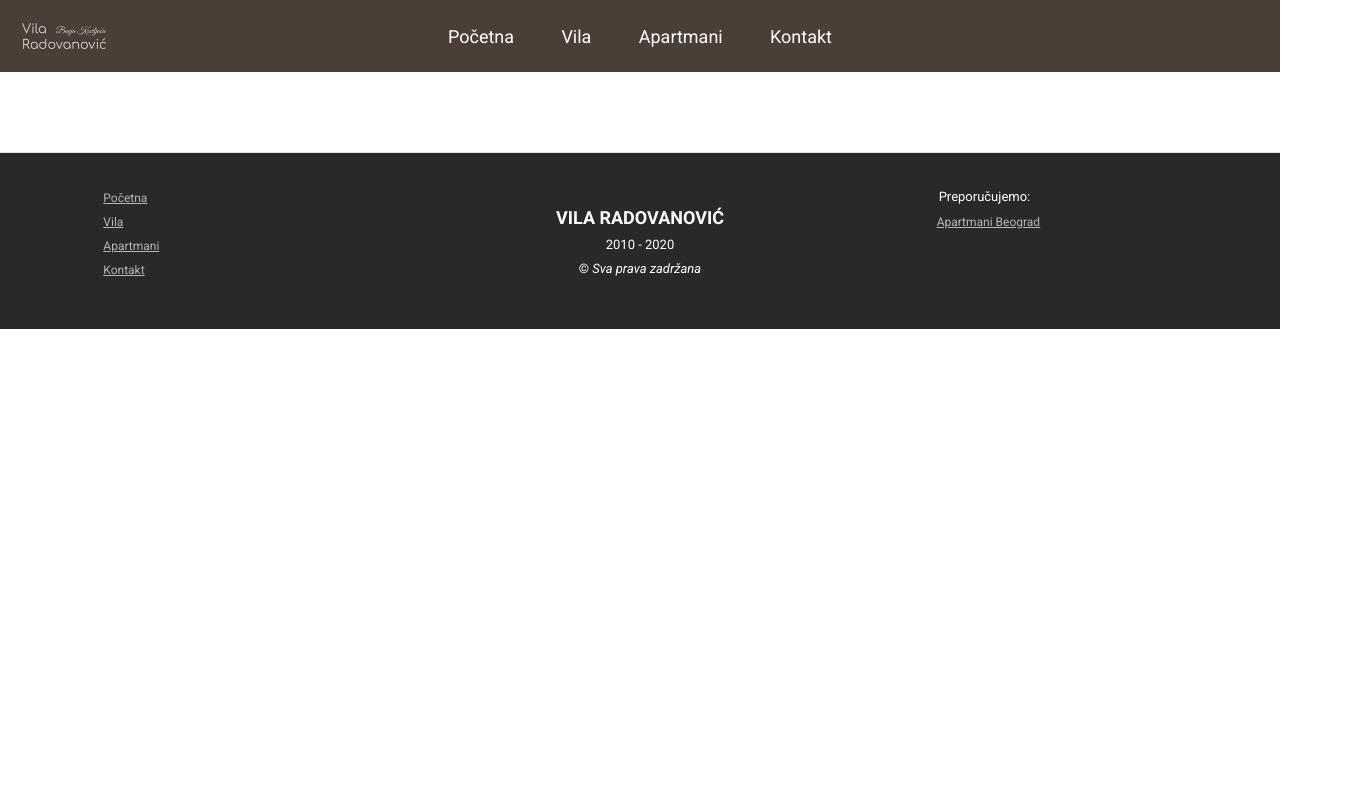
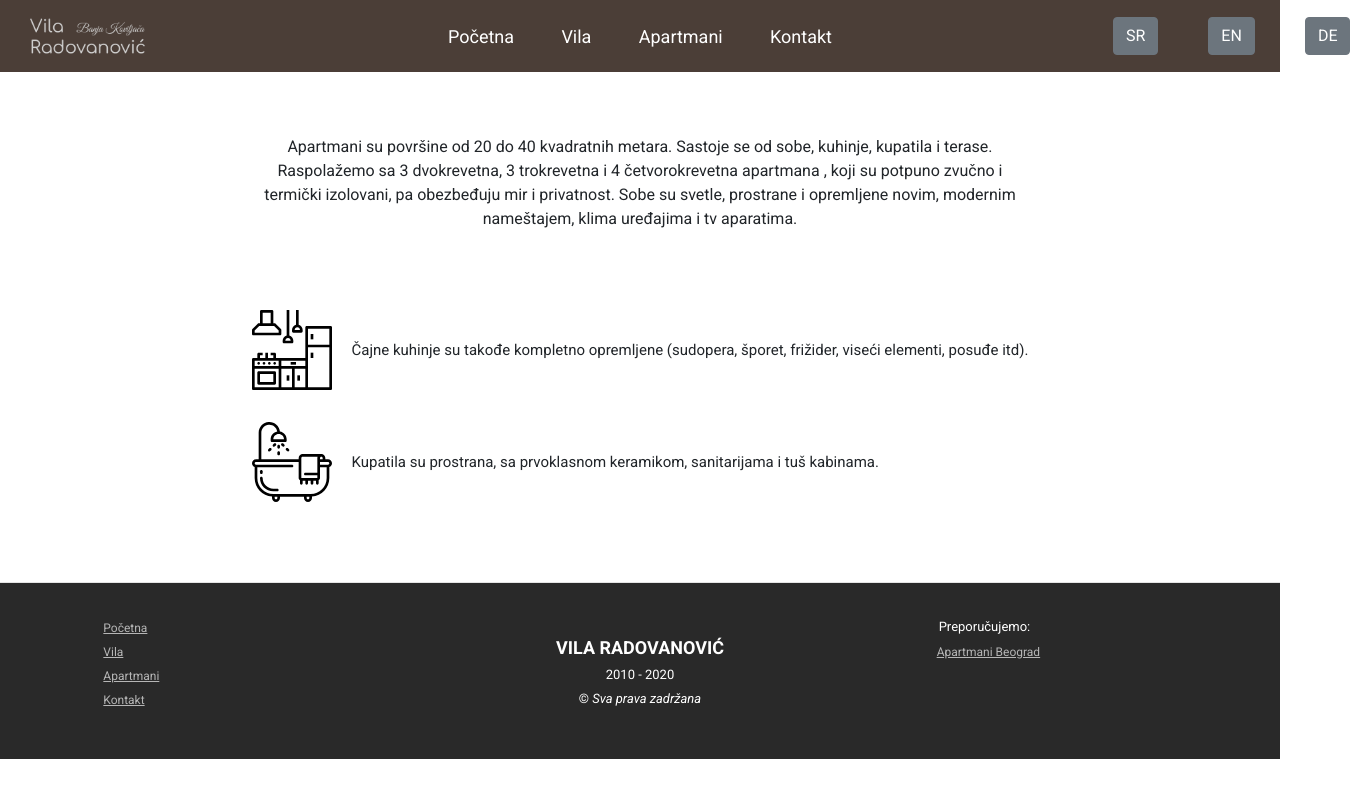
Before and after one commit to arsen-a/vilaradovanovic, a Vue app: page /apartments in a window 1280 px wide. Shown: the whole page, 1350 px wide, since content can reach past the window. Built offline with nearby package versions, Linux system fonts and the light colour scheme; a web font is replaced by a local one.

Commit message:
#VRAE-7 apartments page init

```diff
--- /dev/null
+++ b/src/components/apartments/ApartmentsDescription.vue
@@ -0,0 +1,34 @@
+<template>
+  <div>
+    <div class="ds-first">
+      <p>{{ $t('apartments.description.first')}}</p>
+    </div>
+    <div class="ds-second-third">
+      <div class="ds d-flex flex-row">
+        <img class="icon" src="../../../public/images/apartments/kitchen-icon.svg" />
+        <p>{{ $t('apartments.description.second')}}</p>
+      </div>
+    </div>
+    <div class="ds-second-third">
+      <div class="ds d-flex flex-row">
+        <img class="icon" src="../../../public/images/apartments/bathroom-icon.svg" />
+        <p>{{ $t('apartments.description.third')}}</p>
+      </div>
+    </div>
+  </div>
+</template>
+
+<style scoped>
+@import url("../style/Description.css");
+.ds {
+  display: flex;
+  flex-direction: row;
+  justify-content: flex-start;
+}
+
+.ds p {
+  font-size: 15px;
+  padding: 0;
+  margin: 0 0 0 20px;
+}
+</style>
--- a/src/components/home/OwnerMsg.vue
+++ b/src/components/home/OwnerMsg.vue
@@ -10,7 +10,7 @@
       <span class="signature">{{ $t("home.signature.p3") }}</span>
     </p>
     <div class="d-flex justify-content-center">
-      <button class="btn go-villa-btn" type="button" @click="goVilla">Pogledaj Vilu</button>
+      <button class="btn go-villa-btn" type="button" @click="goVilla">{{ $t('home.goVillaBtn') }}</button>
     </div>
   </div>
 </template>
--- a/src/components/layout/Header.vue
+++ b/src/components/layout/Header.vue
@@ -14,12 +14,19 @@
           <router-link class="navlink" :to="{ name: 'villa' }">{{ $t("villa.title") }}</router-link>
         </li>
         <li>
-          <router-link class="navlink" to="#">{{ $t("apartments.title") }}</router-link>
+          <router-link class="navlink" :to="{ name: 'apartments' }">{{ $t("apartments.title") }}</router-link>
         </li>
         <li>
           <router-link class="navlink" to="#">{{ $t("contact.title") }}</router-link>
         </li>
       </ul>
+    </div>
+    <div class="navbar">
+      <div class="locale">
+        <button class="btn btn-secondary" type="button">SR</button>
+        <button class="btn btn-secondary" type="button">EN</button>
+        <button class="btn btn-secondary" type="button">DE</button>
+      </div>
     </div>
   </div>
 </template>
@@ -59,10 +66,11 @@
 
 .navbar {
   display: flex;
-  justify-content: center;
+  justify-content: flex-start;
   align-items: center;
   margin: 0;
   padding: 0;
+  width: 15vw;
 }
 
 .navbar-links {
@@ -71,11 +79,21 @@
   align-items: center;
   margin: 0 0 0 0;
   padding: 0;
-  width: 80vw;
+  width: 70vw;
 }
 
 .logo {
-  max-width: 10vw;
+  max-height: 70px;
+}
+
+.locale {
+  width: inherit;
+  display: flex;
+  justify-content: space-between;
+}
+
+.locale button {
+  margin: 0 25px 0 25px;
 }
 
 ul {
--- a/src/components/layout/footer/Links.vue
+++ b/src/components/layout/footer/Links.vue
@@ -7,7 +7,7 @@
       <router-link class="navlink" :to="{ name: 'villa' }">{{ $t("villa.title") }}</router-link>
     </li>
     <li>
-      <router-link class="navlink" to="#">{{ $t("apartments.title") }}</router-link>
+      <router-link class="navlink" :to="{ name: 'apartments' }">{{ $t("apartments.title") }}</router-link>
     </li>
     <li>
       <router-link class="navlink" to="#">{{ $t("contact.title") }}</router-link>
--- /dev/null
+++ b/src/components/style/Description.css
@@ -0,0 +1,37 @@
+.ds-first {
+  display: flex;
+  justify-content: center;
+  align-items: center;
+  margin: 3rem 0;
+}
+
+.ds-first p {
+  text-align: center;
+  padding: 15px 5px;
+  width: 70%;
+}
+
+.ds-second-third {
+  display: flex;
+  justify-content: center;
+  margin-bottom: 2rem;
+}
+
+.ds {
+  display: flex;
+  flex-direction: row;
+  justify-content: center;
+  align-items: center;
+  width: 70%;
+}
+
+.ds p {
+  margin-left: 20px;
+  text-align: justify;
+  font-size: 14px;
+}
+
+.icon {
+  width: 80px;
+  height: auto;
+}
--- a/src/components/villa/Description.vue
+++ b/src/components/villa/VillaDescription.vue
@@ -22,41 +22,5 @@
 </template>
 
 <style scoped>
-.ds-first {
-  display: flex;
-  justify-content: center;
-  align-items: center;
-  margin: 3rem 0;
-}
-
-.ds-first p {
-  text-align: center;
-  padding: 15px 5px;
-  width: 70%;
-}
-
-.ds-second-third {
-  display: flex;
-  justify-content: center;
-  margin-bottom: 2rem;
-}
-
-.ds {
-  display: flex;
-  flex-direction: row;
-  justify-content: center;
-  align-items: center;
-  width: 70%;
-}
-
-.ds p {
-  margin-left: 20px;
-  text-align: justify;
-  font-size: 14px;
-}
-
-.icon {
-  width: 80px;
-  height: auto;
-}
+@import url('../style/Description.css');
 </style>
--- a/src/i18n/locale/sr.json
+++ b/src/i18n/locale/sr.json
@@ -11,7 +11,8 @@
     "banjaDesc": {
       "title": "Banja Koviljača",
       "desc": "Kroz mozaik srednje visokih planina (Gučevo, Boranja, Sokolske planine, Cer), ka prostranim ravnicama Mačvi i Semberiji, teče bistra i krivudava Drina. Nedaleko od reke, u podnožju šumovitog Gučeva, uz magistralni put Zvornik-Loznica, nalazi se Banja Koviljača, banja pod legendarnim Koviljkinim Gradom, čiji se tragovi i danas zapažaju."
-    }
+    },
+    "goVillaBtn": "Pogledaj Vilu"
   },
   "villa": {
     "title": "Vila",
@@ -23,7 +24,12 @@
     }
   },
   "apartments": {
-    "title": "Apartmani"
+    "title": "Apartmani",
+    "description": {
+      "first": "Apartmani su površine od 20 do 40 kvadratnih metara. Sastoje se od sobe, kuhinje, kupatila i terase. Raspolažemo sa 3 dvokrevetna, 3 trokrevetna i 4 četvorokrevetna apartmana , koji su potpuno zvučno i termički izolovani, pa obezbeđuju mir i privatnost. Sobe su svetle, prostrane i opremljene novim, modernim nameštajem, klima uređajima i tv aparatima.",
+      "second": "Čajne kuhinje su takođe kompletno opremljene (sudopera, šporet, frižider, viseći elementi, posuđe itd).",
+      "third": "Kupatila su prostrana, sa prvoklasnom keramikom, sanitarijama i tuš kabinama."
+    }
   },
   "contact": {
     "title": "Kontakt"
--- a/src/router/index.js
+++ b/src/router/index.js
@@ -3,6 +3,7 @@ import Router from "vue-router";
 
 import Home from "../views/Home.vue";
 import Villa from "../views/Villa.vue";
+import Apartments from "../views/Apartments";
 
 Vue.use(Router);
 
@@ -17,6 +18,11 @@ const routes = [
     component: Villa,
     name: "villa",
   },
+  {
+    path: "/apartments",
+    component: Apartments,
+    name: "apartments",
+  },
 ];
 
 const router = new Router({
--- /dev/null
+++ b/src/views/Apartments.vue
@@ -0,0 +1,16 @@
+<template>
+  <div>
+    <ApartmentsDescription />
+  </div>
+</template>
+
+<script>
+import ApartmentsDescription from "../components/apartments/ApartmentsDescription";
+
+export default {
+  name: "Apartments",
+  components: {
+    ApartmentsDescription
+  }
+};
+</script>
--- a/src/views/Villa.vue
+++ b/src/views/Villa.vue
@@ -1,21 +1,21 @@
 <template>
   <div>
-    <Description />
+    <VillaDescription />
     <hr />
-    <PhotoSlider />
+    <VillaPhotoSlider />
     <hr />
   </div>
 </template>
 
 <script>
-import PhotoSlider from "../components/villa/PhotoSlider";
-import Description from "../components/villa/Description";
+import VillaPhotoSlider from "../components/villa/VillaPhotoSlider";
+import VillaDescription from "../components/villa/VillaDescription";
 
 export default {
   name: "Villa",
   components: {
-    PhotoSlider,
-    Description
+    VillaPhotoSlider,
+    VillaDescription
   },
   mounted() {
     window.scrollTo(0, 0);
```
Also changed, not shown: public/images/apartments/bathroom-icon.svg (added), public/images/apartments/kitchen-icon.svg (added), src/components/villa/VillaPhotoSlider.vue (renamed from src/components/villa/PhotoSlider.vue).
